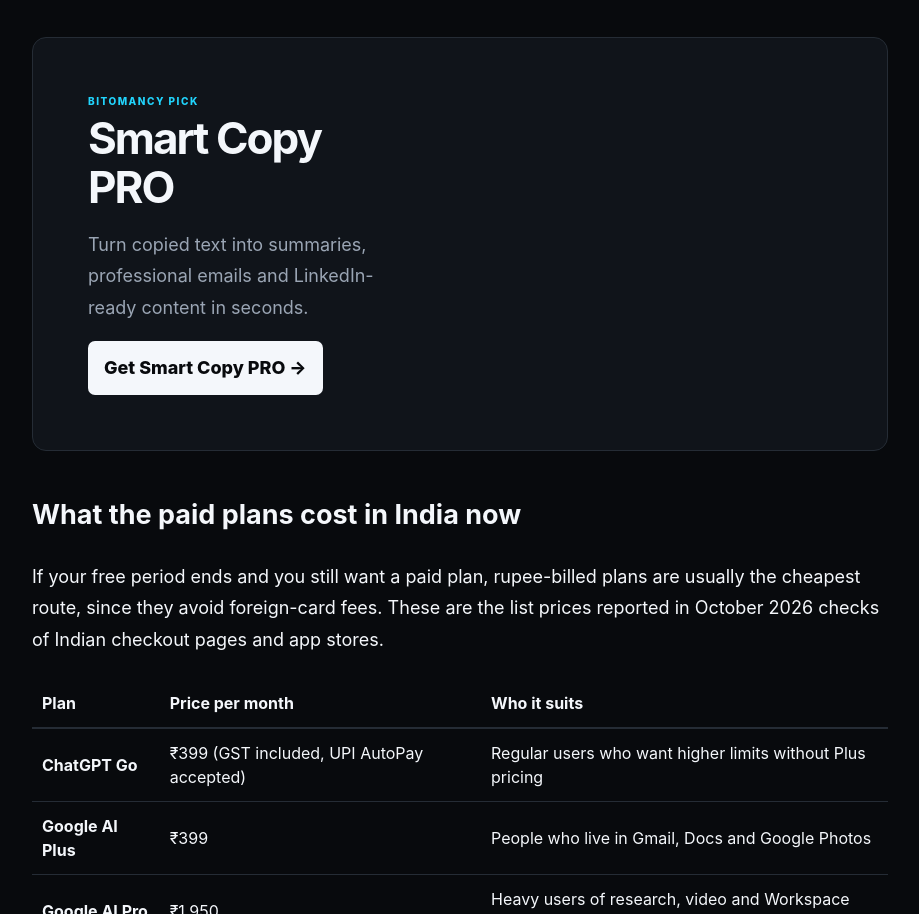
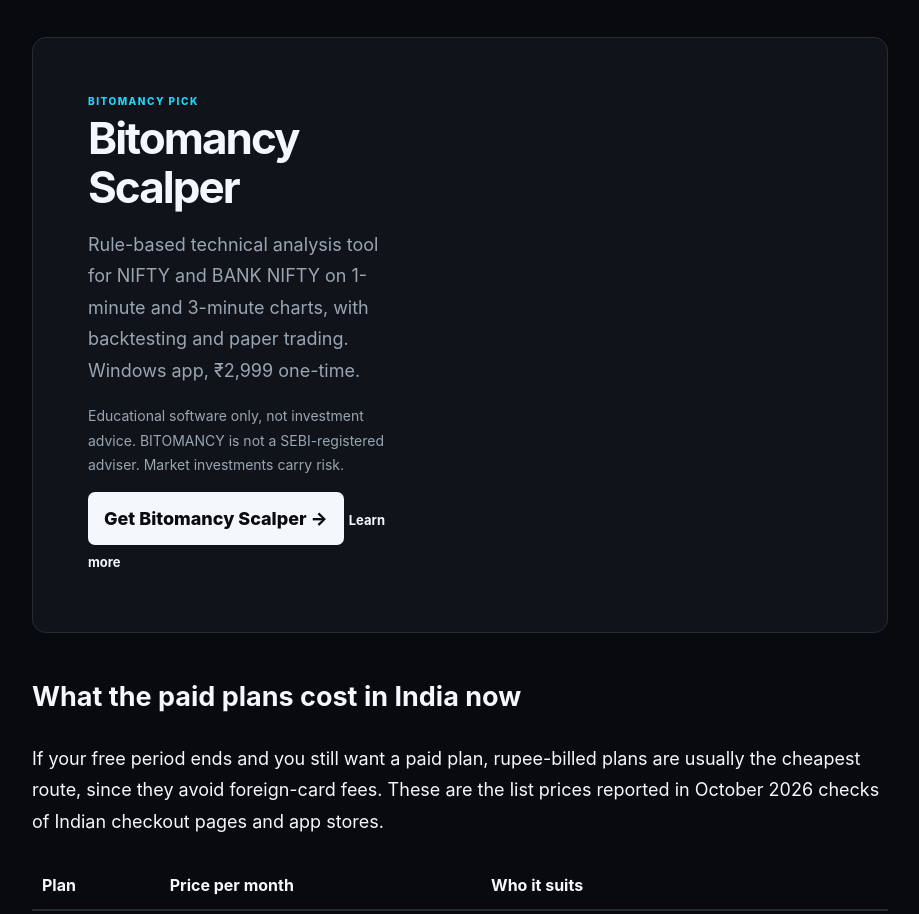
Before and after one commit to bitomancy-comp/bitomancy, a website: page posts/free-ai-plans-india-what-still-works.html in a window 1280 px wide. Shown: the part 3580-4494 px from the top of the page, without its empty margins (180-1099 px from the left). Drawn offline with Linux system fonts and the light colour scheme.

Commit message:
Add files via upload

```diff
--- a/posts/free-ai-plans-india-what-still-works.html
+++ b/posts/free-ai-plans-india-what-still-works.html
@@ -145,9 +145,10 @@ The free-AI giveaway season in India is over. Here is what is still open, what i
 <div class="shop-section" style="margin:40px 0">
 <div class="shop-copy">
 <div class="eyebrow">BITOMANCY PICK</div>
-<h2>Smart Copy PRO</h2>
-<p>Turn copied text into summaries, professional emails and LinkedIn-ready content in seconds.</p>
-<a class="button" href="https://bitomancer6.gumroad.com/l/nfleiu" target="_blank" rel="noopener">Get Smart Copy PRO →</a>
+<h2>Bitomancy Scalper</h2>
+<p>Rule-based technical analysis tool for NIFTY and BANK NIFTY on 1-minute and 3-minute charts, with backtesting and paper trading. Windows app, ₹2,999 one-time.</p>
+<p style="font-size:14px;color:var(--muted)">Educational software only, not investment advice. BITOMANCY is not a SEBI-registered adviser. Market investments carry risk.</p>
+<a class="button" href="https://bitomancer6.gumroad.com/l/gwkqhf" target="_blank" rel="noopener">Get Bitomancy Scalper →</a> <a class="text-link" href="/shop.html#bitomancy-scalper">Learn more</a>
 </div>
 </div>
 
```
